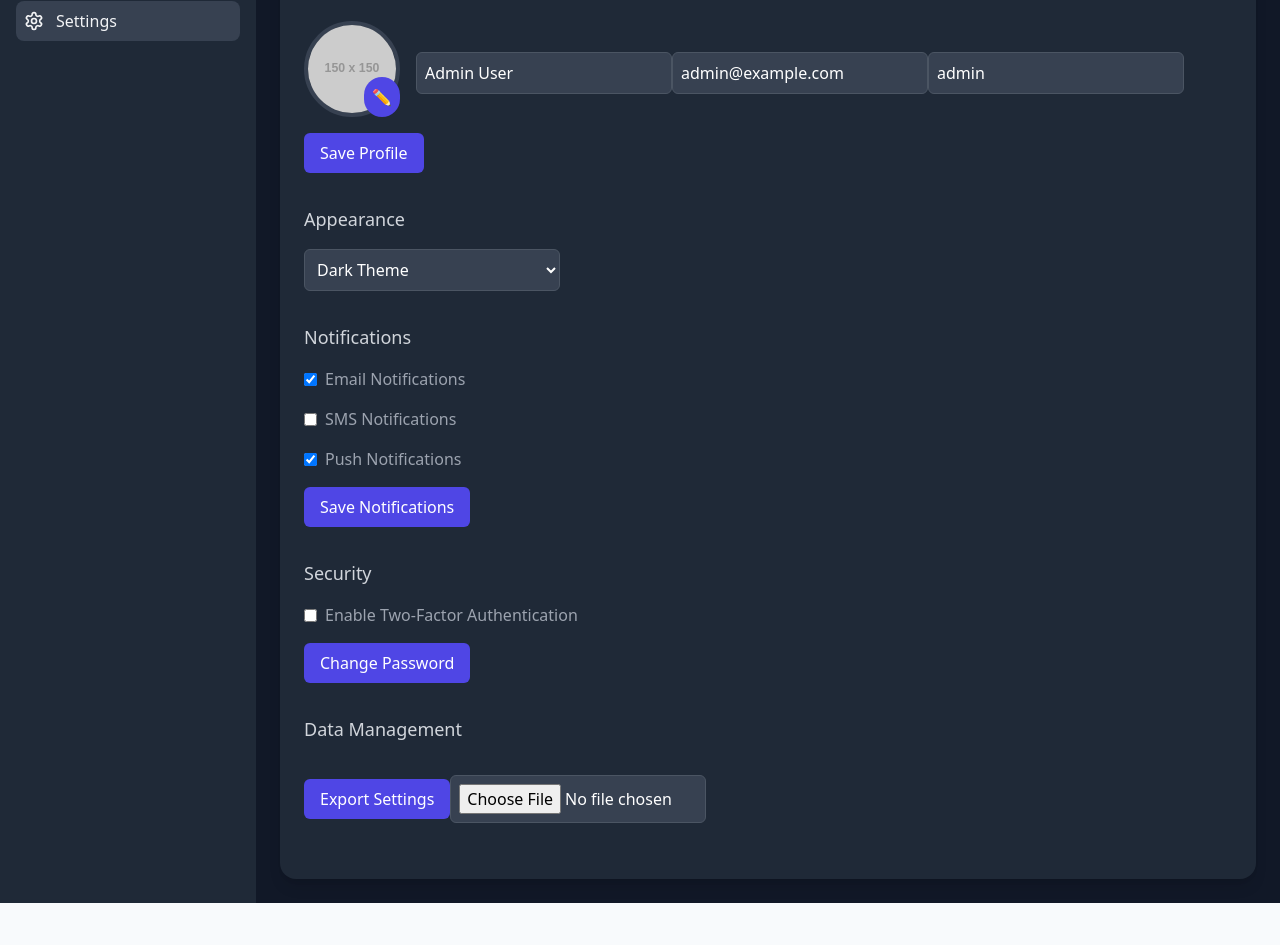
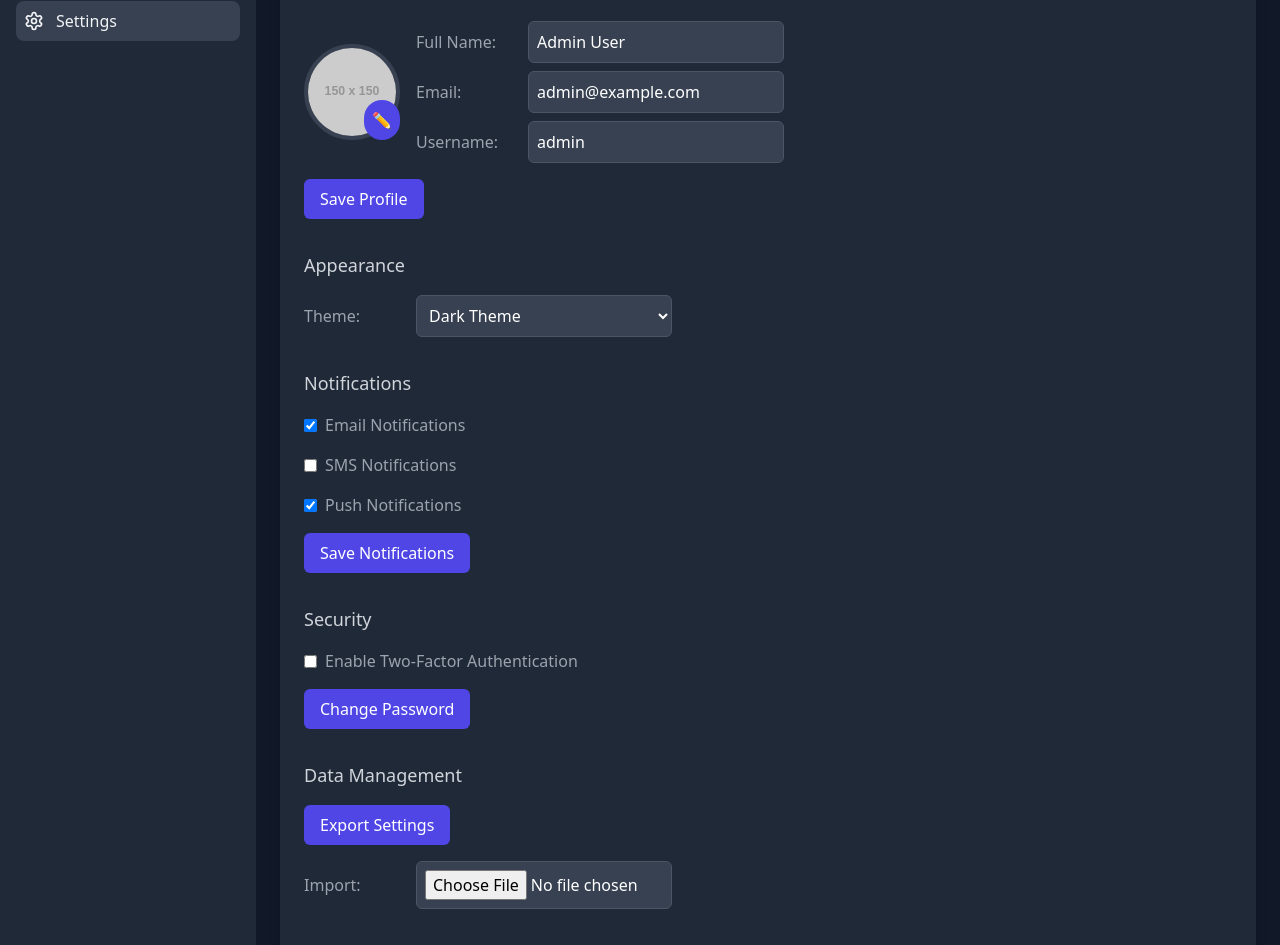
Before and after one commit to Arunhari67980/Admin_dashboard, a React (Vite) app in the folder my-dashboard/: page /settings in a window 1280 px wide. Shown: the part 207-1152 px from the top of the page. Before the commit the page ends 1110 px from the top, so only its background shows below. Built offline with nearby package versions, Linux system fonts and the light colour scheme.

Commit message:
Settings.jsx updated

```diff
--- a/my-dashboard/src/pages/Settings.jsx
+++ b/my-dashboard/src/pages/Settings.jsx
@@ -146,6 +146,8 @@ const Settings = () => {
               </label>
             </div>
             <div className="flex-1 space-y-2">
+              <div className="flex items-center space-x-4">
+                <label className="text-gray-400 w-24">Full Name:</label>
                 <input
                   type="text"
                   name="fullName"
@@ -154,6 +156,9 @@ const Settings = () => {
                   className="w-64 p-2 bg-gray-700 text-white border border-gray-600 rounded-md focus:outline-none focus:ring-indigo-500"
                   placeholder="Full Name"
                 />
+              </div>
+              <div className="flex items-center space-x-4">
+                <label className="text-gray-400 w-24">Email:</label>
                 <input
                   type="email"
                   name="email"
@@ -162,6 +167,9 @@ const Settings = () => {
                   className="w-64 p-2 bg-gray-700 text-white border border-gray-600 rounded-md focus:outline-none focus:ring-indigo-500"
                   placeholder="Email"
                 />
+              </div>
+              <div className="flex items-center space-x-4">
+                <label className="text-gray-400 w-24">Username:</label>
                 <input
                   type="text"
                   name="username"
@@ -170,6 +178,7 @@ const Settings = () => {
                   className="w-64 p-2 bg-gray-700 text-white border border-gray-600 rounded-md focus:outline-none focus:ring-indigo-500"
                   placeholder="Username"
                 />
+              </div>
             </div>
           </div>
           <button
@@ -184,6 +193,8 @@ const Settings = () => {
       {/* Theme Customization */}
       <div className="mb-8">
         <h3 className="text-lg font-medium text-gray-300 mb-4">Appearance</h3>
+        <div className="flex items-center space-x-4">
+          <label className="text-gray-400 w-24">Theme:</label>
           <select
             value={theme}
             onChange={handleThemeChange}
@@ -193,6 +204,7 @@ const Settings = () => {
             <option value="light">Light Theme</option>
             <option value="system">System Default</option>
           </select>
+        </div>
       </div>
 
       {/* Notification Settings */}
@@ -276,6 +288,8 @@ const Settings = () => {
               Download Exported Data
             </a>
           )}
+          <div className="flex items-center space-x-4">
+            <label className="text-gray-400 w-24">Import:</label>
             <input
               type="file"
               accept=".json"
@@ -284,28 +298,35 @@ const Settings = () => {
             />
           </div>
         </div>
+      </div>
 
       {/* Password Change Modal */}
       {showPasswordModal && (
         <div className="fixed inset-0 bg-gray-900 bg-opacity-50 flex items-center justify-center z-50">
           <div className="bg-gray-800 p-6 rounded-2xl shadow-lg w-full max-w-md">
             <h3 className="text-xl font-bold text-white mb-4">Change Password</h3>
+            <div className="flex items-center space-x-4 mb-2">
+              <label className="text-gray-400 w-24">New Password:</label>
               <input
                 type="password"
                 name="password"
                 value={security.password}
                 onChange={handleSecurityChange}
-              className="w-64 p-2 mb-2 bg-gray-700 text-white border border-gray-600 rounded-md focus:outline-none focus:ring-indigo-500"
+                className="w-64 p-2 bg-gray-700 text-white border border-gray-600 rounded-md focus:outline-none focus:ring-indigo-500"
                 placeholder="New Password"
               />
+            </div>
+            <div className="flex items-center space-x-4 mb-4">
+              <label className="text-gray-400 w-24">Confirm:</label>
               <input
                 type="password"
                 name="confirmPassword"
                 value={security.confirmPassword}
                 onChange={handleSecurityChange}
-              className="w-64 p-2 mb-4 bg-gray-700 text-white border border-gray-600 rounded-md focus:outline-none focus:ring-indigo-500"
+                className="w-64 p-2 bg-gray-700 text-white border border-gray-600 rounded-md focus:outline-none focus:ring-indigo-500"
                 placeholder="Confirm Password"
               />
+            </div>
             <div className="flex justify-end space-x-4">
               <button
                 onClick={() => setShowPasswordModal(false)}
```
Lines whose indentation alone changed are shown as unchanged.
